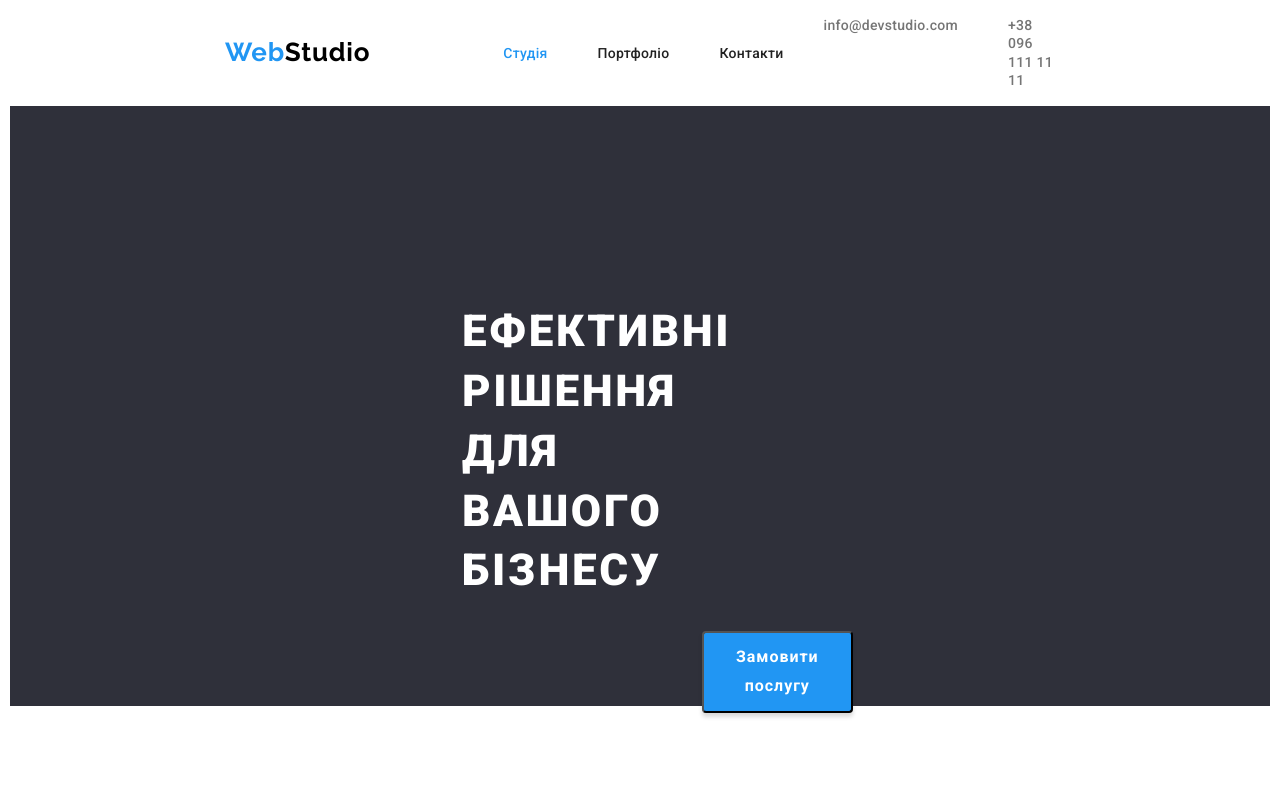
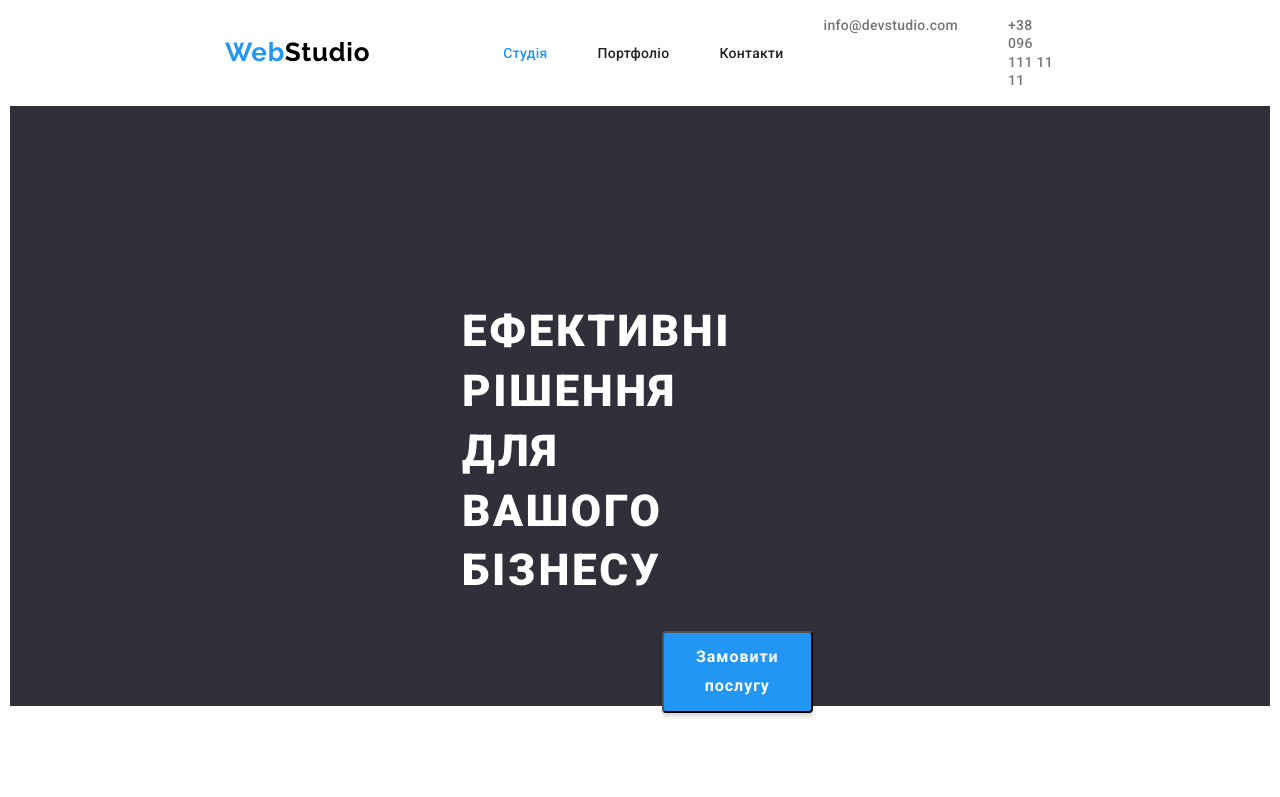
Before and after one commit to Yuriy-risk/goit-markup-hw-03, a plain HTML site: page index.html in a window 1280 px wide. Shown: the top 797 px of the page. Drawn offline with nearby package versions, Linux system fonts and the light colour scheme.

Commit message:
files changed

```diff
--- a/styles/styles.css
+++ b/styles/styles.css
@@ -33,7 +33,7 @@ body {
   font-family: "Roboto", sans-serif;
 }
 .main-botton {
-  margin-left: 240px;
+  margin-left: 200px;
 
 
   padding: 10px 32px;
```
